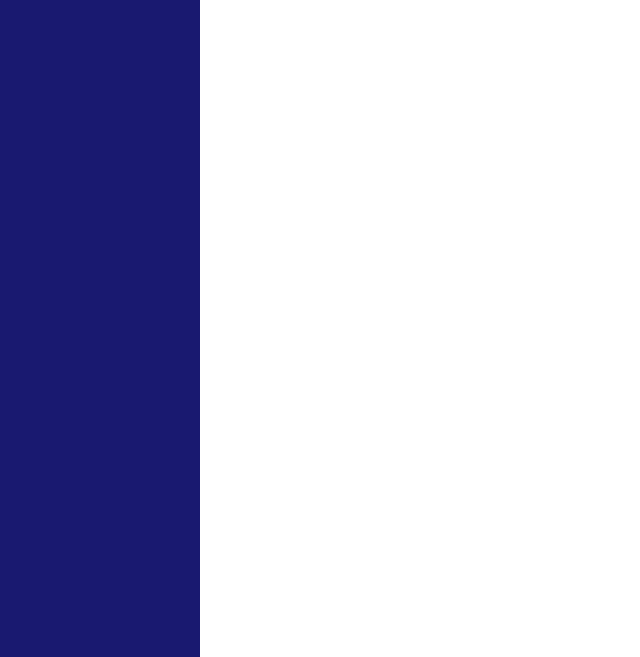
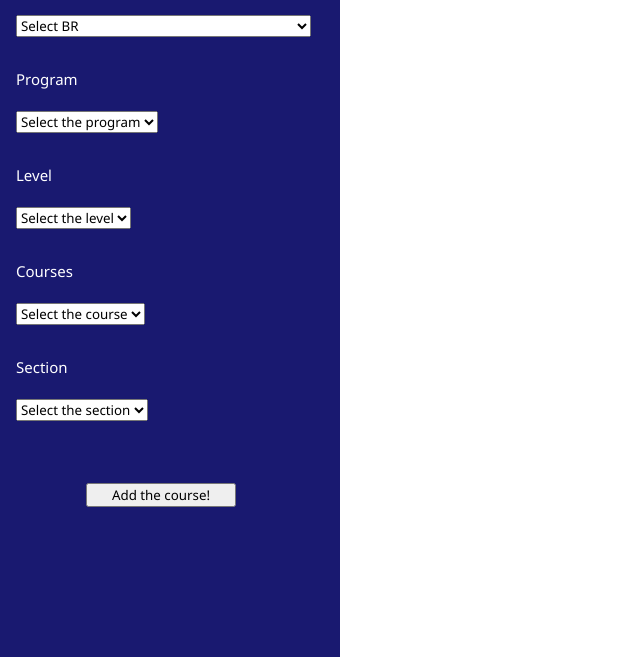
Before and after one commit to eun-chae-s/Course-scheduler, a plain HTML site: page main.html in a window 1280 px wide. Shown: the part 143-800 px from the top of the page, without its empty margins (0-640 px from the left). Drawn offline with Linux system fonts and the light colour scheme.

Commit message:
Add the important features to the page

```diff
--- a/css/main.css
+++ b/css/main.css
@@ -1,6 +1,6 @@
 .sidebar {
   height: 100%;
-  width: 200px;
+  width: 340px;
   position: fixed;
   z-index: 1;
   top: 0;
@@ -14,9 +14,34 @@
   text-decoration: none;
   font-size: 25px;
   color: white;
+  font-family: "Lucida Sans", "Lucida Sans Regular", "Lucida Grande",
+    "Lucida Sans Unicode", Geneva, Verdana, sans-serif;
   display: block;
+}
+.sidebar a p {
+  margin-top: 20px;
+  font-size: 15px;
+  font-family: "Segoe UI", Tahoma, Geneva, Verdana, sans-serif;
+}
+.sidebar a button {
+  margin: 50px;
+  margin-left: 70px;
+  width: 150px;
+  text-align: center;
+  cursor: pointer;
+  font-family: "Segoe UI", Tahoma, Geneva, Verdana, sans-serif;
 }
 .main {
   margin-left: 160px;
   padding: 0px 10px;
 }
+.schedule {
+  margin-left: 360px;
+}
+.schedule h1 {
+  font-family: "Lucida Sans", "Lucida Sans Regular", "Lucida Grande",
+    "Lucida Sans Unicode", Geneva, Verdana, sans-serif;
+}
+select {
+  font-family: "Segoe UI", Tahoma, Geneva, Verdana, sans-serif;
+}
--- a/main.html
+++ b/main.html
@@ -9,10 +9,72 @@
 </head>
 <body>
     <div class="sidebar">
-        <a>U of T Course Schduler</a>
+        <a>U of T <br>Course Schduler</a>
+        <a>
+            <p>Breadth Requirement</p>
+            <form>
+                <select class="br">
+                    <option value="all">Select BR</option>
+                    <option value="1">1. Creative and Cultural Representations</option>
+                    <option value="2">2. Thought, Belief, and Behaviour</option>
+                    <option value="3">3. Society and Its Institutions</option>
+                    <option value="4">4. Living Things and Their Environment</option>
+                    <option value="5">5. The Physical and Mathematical Universes</option>
+                </select>
+            </form>
+        </a>
+        <a>
+            <p>Program</p>
+            <form>
+                <select class="program">
+                    <option value="all">Select the program</option>
+
+                </select>
+            </form>
+        </a>
+        <a>
+            <p>Level</p>
+            <form>
+                <select class="level">
+                    <option value="all">Select the level</option>
+                    <option value="1">100+</option>
+                    <option value="2">200+</option>
+                    <option value="3">300+</option>
+                    <option value="4">400+</option>
+                </select>
+            </form>
+        </a>
+        <a>
+            <p>Courses</p>
+            <form>
+                <select class="courses">
+                    <option value="all">Select the course</option>
+
+                </select>
+            </form>
+        </a>
+        <a>
+            <p>Section</p>
+            <form>
+                <select class="sections">
+                    <option value="all">Select the section</option>
+
+                </select>
+            </form>
+        </a>
+        <a>
+            <button type="submit">Add the course!</button>
+        </a>
     </div>
     <div class="schedule">
+        <h1>Fall 2021</h1>
+        <div class="fall-schedule">
 
+        </div>
+        <h1>Winter 2022</h1>
+        <div class="winter-schedule">
+
+        </div>
     </div>
 </body>
 </html>
```
